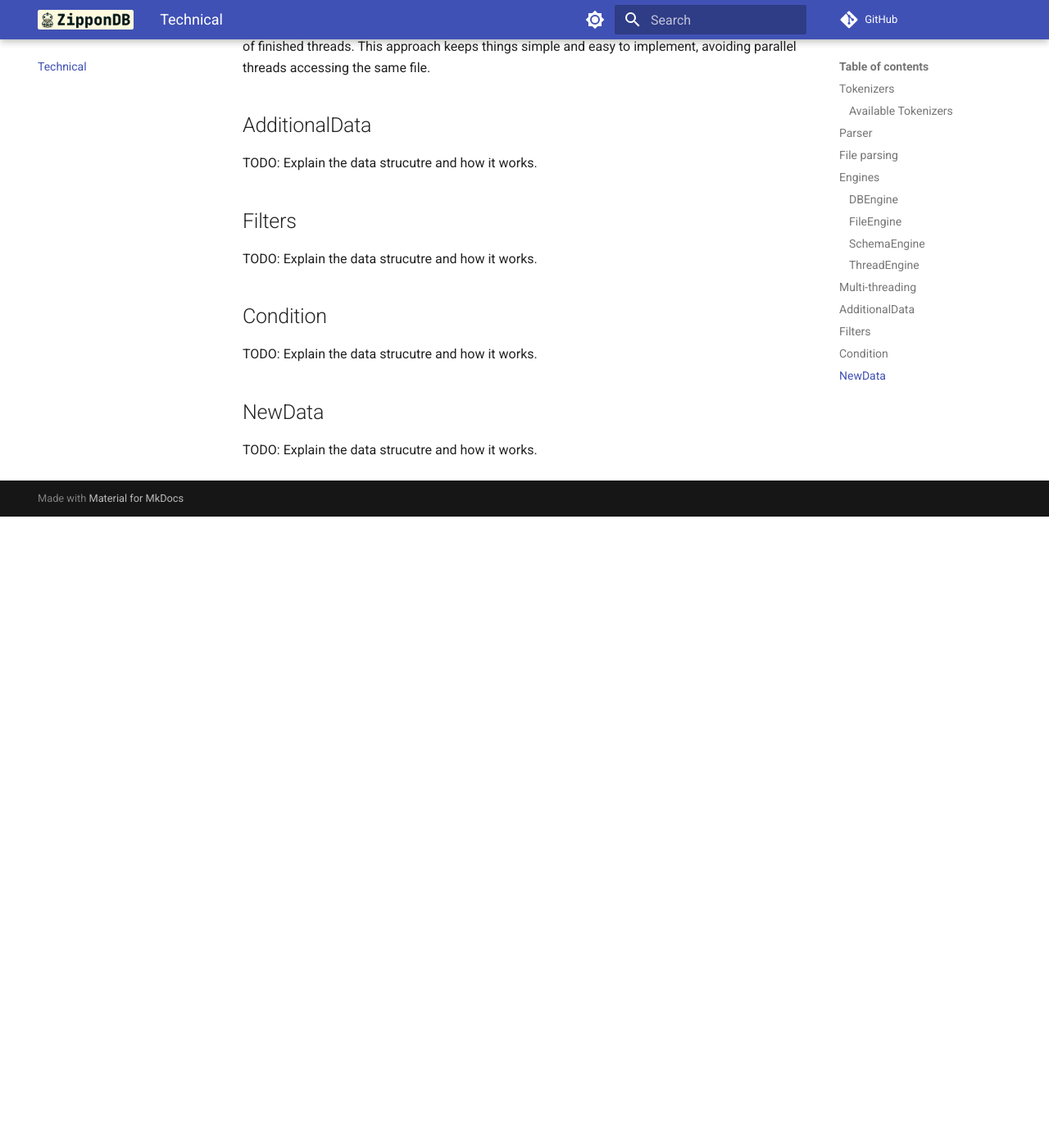
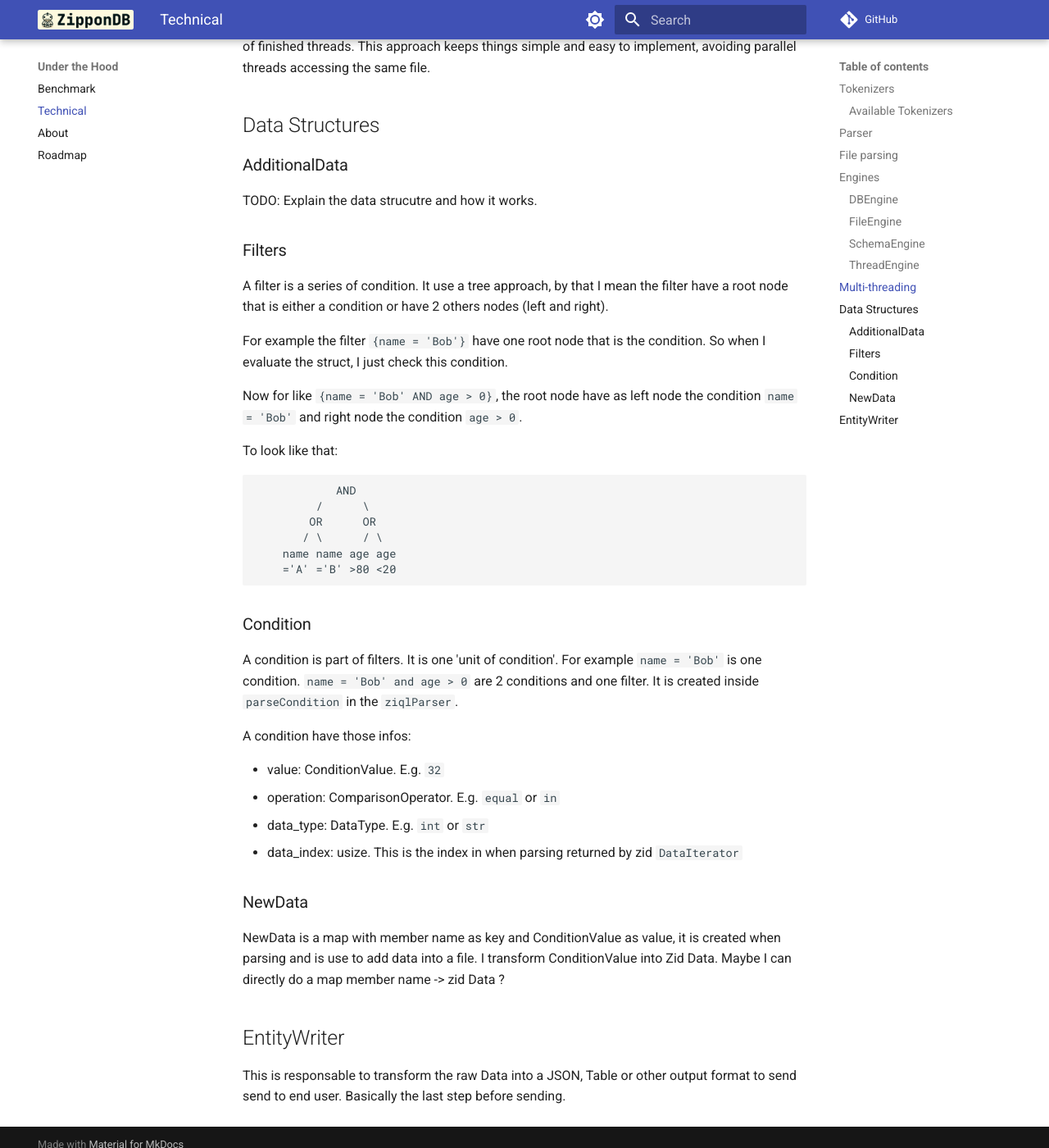
Before and after one commit to MrBounty/ZipponDB, an MkDocs documentation site: the page built from docs/Technical docs.md, in a window 1280 px wide and 1400 px high, scrolled down 4634 px. Shown: the whole window at 82% size. Built offline with MkDocs 1.6.1 and Material for MkDocs 9.7.7, drawn with Linux system fonts in a browser that asks for light colours; comment, search, counter and statistics services are not loaded; before the commit the page ends 5264 px from its top, so only the background shows below that.

Commit message:
Added some docs

````diff
--- a/docs/Technical docs.md
+++ b/docs/Technical docs.md
@@ -179,18 +179,48 @@ ZipponDB uses multi-threading to improve performance. Each struct is saved in mu
 
 The only shared atomic values between threads are the number of found structs and the number of finished threads. This approach keeps things simple and easy to implement, avoiding parallel threads accessing the same file.
 
-## AdditionalData
+## Data Structures
+
+### AdditionalData
 
 TODO: Explain the data strucutre and how it works.
 
-## Filters
+### Filters
 
-TODO: Explain the data strucutre and how it works.
+A filter is a series of condition. It use a tree approach, by that I mean the filter have a root node that is either a condition or have 2 others nodes (left and right).
 
-## Condition
+For example the filter `{name = 'Bob'}` have one root node that is the condition. So when I evaluate the struct, I just check this condition.
 
-TODO: Explain the data strucutre and how it works.
+Now for like `{name = 'Bob' AND age > 0}`, the root node have as left node the condition `name = 'Bob'` and right node the condition `age > 0`.
 
-## NewData
+To look like that:
+```
+            AND
+         /      \
+        OR      OR
+       / \      / \
+    name name age age
+    ='A' ='B' >80 <20
+```
 
-TODO: Explain the data strucutre and how it works.
+### Condition
+
+A condition is part of filters. It is one 'unit of condition'. For example `name = 'Bob'` is one condition.
+`name = 'Bob' and age > 0` are 2 conditions and one filter. It is created inside `parseCondition` in the `ziqlParser`.
+
+A condition have those infos:
+
+- value: ConditionValue. E.g. `32`
+- operation: ComparisonOperator. E.g. `equal` or `in`
+- data_type: DataType. E.g. `int` or `str`
+- data_index: usize. This is the index in when parsing returned by zid `DataIterator`
+
+### NewData
+
+NewData is a map with member name as key and ConditionValue as value, it is created when parsing and is use to add data into a file.
+I transform ConditionValue into Zid Data. Maybe I can directly do a map member name -> zid Data ?
+
+## EntityWriter
+
+This is responsable to transform the raw Data into a JSON, Table or other output format to send send to end user.
+Basically the last step before sending.
--- a/mkdocs.yml
+++ b/mkdocs.yml
@@ -40,11 +40,14 @@ plugins:
 
 nav:
   - Home: index.md
-  - Quickstart: Quickstart.md
-  - Schema: Schema.md
-  - ZipponQL: ZiQL.md
-  - Data types: Data type.md
-  - Command Line Interface: cli.md
-  - Benchmark: Benchmark.md
-  - Technical: Technical docs.md
-  - Roadmap: Roadmap.md
+  - Using ZipponDB:
+    - Quickstart: Quickstart.md
+    - Schema: Schema.md
+    - ZipponQL: ZiQL.md
+    - Data types: Data type.md
+    - Command Line Interface: cli.md
+  - Under the Hood:
+    - Benchmark: Benchmark.md
+    - Technical: Technical docs.md
+    - About: about.md
+    - Roadmap: Roadmap.md
````
